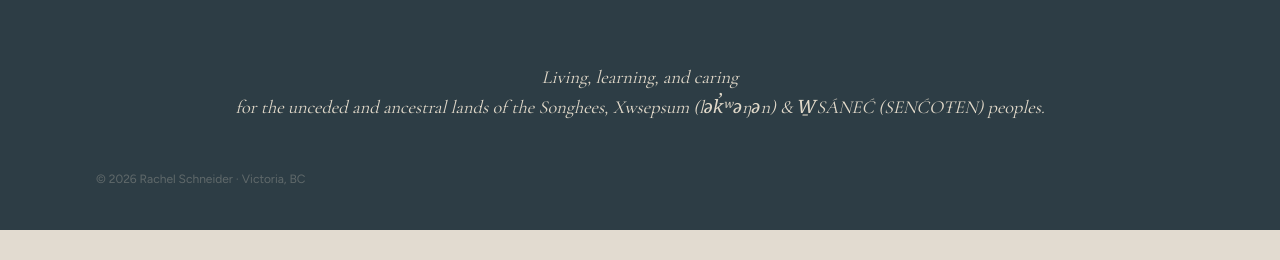
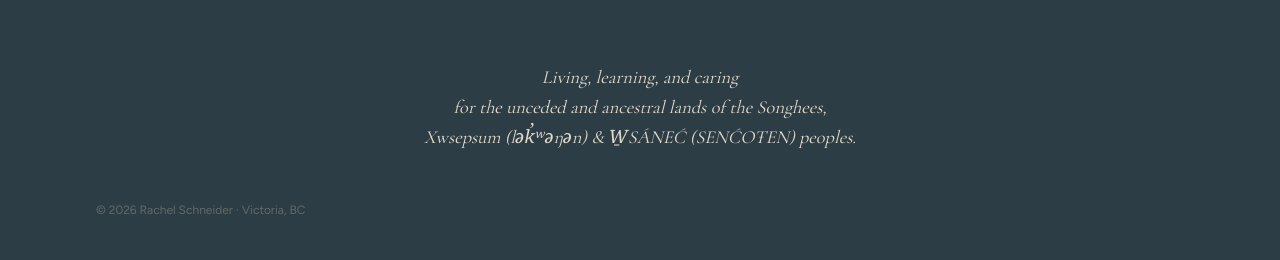
Before and after one commit to rkeschneider/rkeschneider.github.io, a website: page about.html in a window 1280 px wide. Shown: the part 1289-1549 px from the top of the page. Before the commit the page ends 1519 px from the top, so only its background shows below. Drawn offline with nearby package versions, Linux system fonts and the light colour scheme; a web font is replaced by a local one.

Commit message:
Fix footer land acknowledgment to three balance lines

```diff
--- a/about.html
+++ b/about.html
@@ -270,7 +270,7 @@
   </main>
 
   <footer class="footer">
-    <p class="footer-land">Living, learning, and caring<br>for the unceded and ancestral lands of the Songhees, Xwsepsum (lək̓ʷəŋən) & W̱SÁNEĆ (SENĆOŦEN) peoples.</p>
+    <p class="footer-land">Living, learning, and caring<br>for the unceded and ancestral lands of the Songhees,<br>Xwsepsum (lək̓ʷəŋən) & W̱SÁNEĆ (SENĆOŦEN) peoples.</p>
     <p class="footer-copy">© 2026 Rachel Schneider · Victoria, BC</p>
   </footer>
 
```
Also changed, not shown: contact.html (+1 -1 lines), home.html (+1 -1 lines), publications.html (+1 -1 lines), resume.html (+1 -1 lines), services.html (+1 -1 lines).
